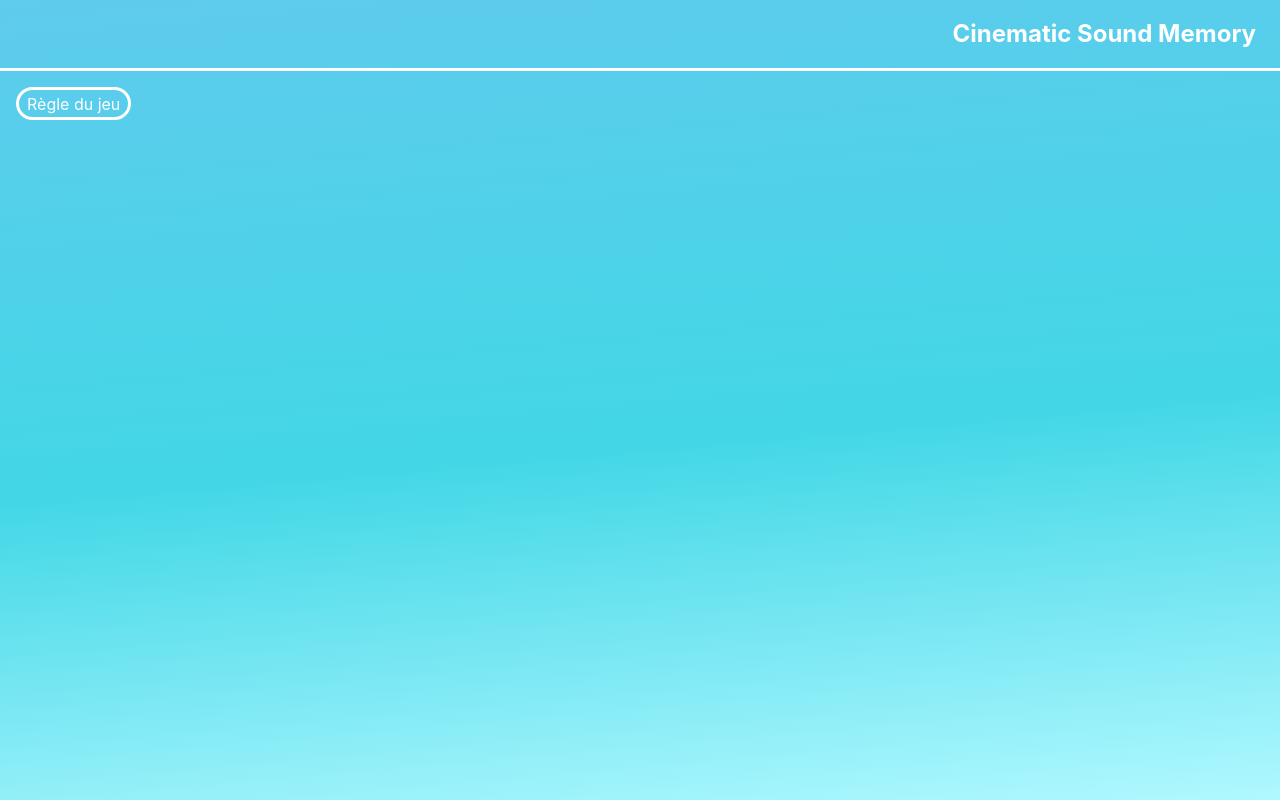
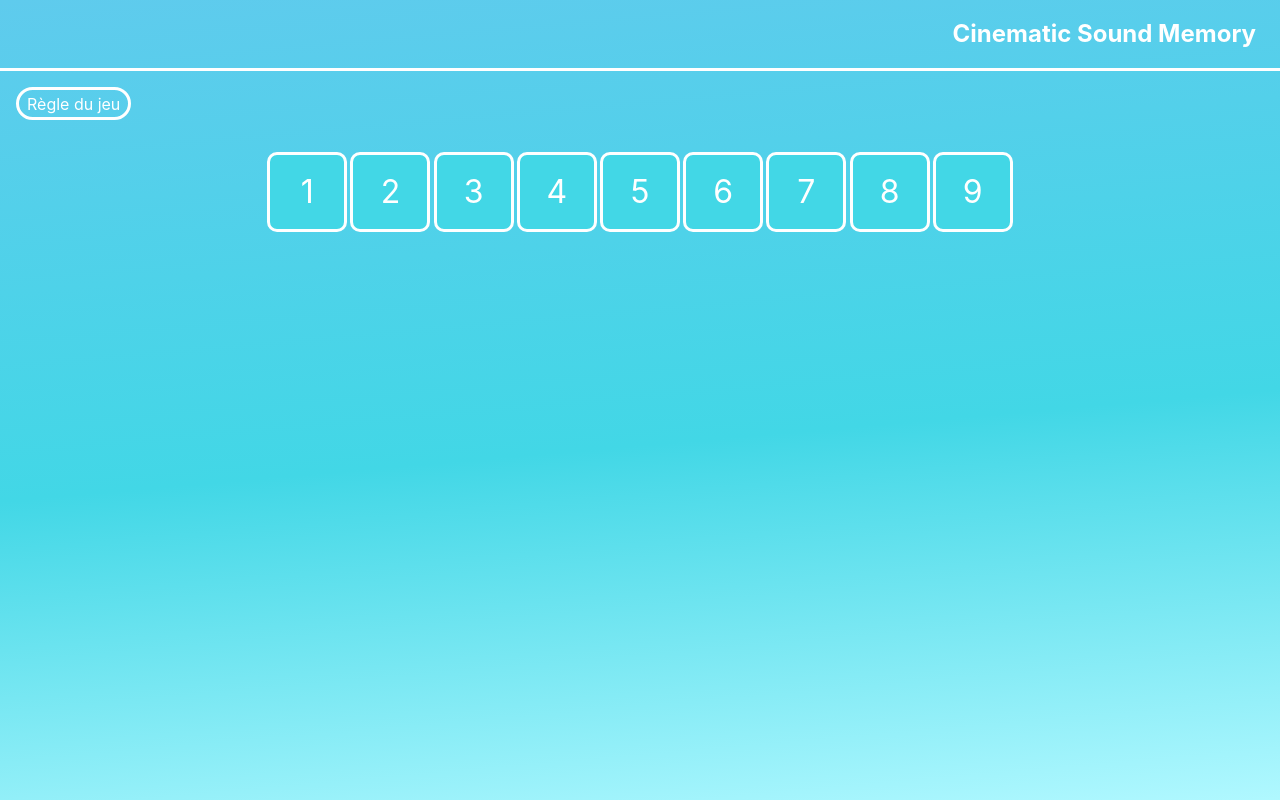
Before and after one commit to Gaultier-SOURIS/Cinematic_Sound_Memory, a React (Vite) app: page / in a window 1280 px wide. Built offline with nearby package versions, Linux system fonts and the light colour scheme.

Commit message:
added pads interface

```diff
--- a/src/components/Buttons/RulesBtn.scss
+++ b/src/components/Buttons/RulesBtn.scss
@@ -5,5 +5,4 @@
   border-radius: 25px;
   padding: 0.1rem 0.5rem;
   margin: 1rem 0 0 1rem;
-  color: v.$mainTxt;
 }
--- a/src/components/Main/Main.jsx
+++ b/src/components/Main/Main.jsx
@@ -1,10 +1,12 @@
 import './Main.scss';
 import RulesBtn from '../Buttons/RulesBtn';
+import Pads from '../Pads/Pads';
 
 export default function Main() {
   return (
     <div className="main">
       <RulesBtn />
+      <Pads />
     </div>
   );
 }
--- a/src/components/NavBar/NavBar.scss
+++ b/src/components/NavBar/NavBar.scss
@@ -10,6 +10,5 @@
     font-size: 1.5rem;
     margin-right: 0.5rem;
     font-weight: bold;
-    color: v.$mainTxt;
   }
 }
--- /dev/null
+++ b/src/components/Pads/Pads.jsx
@@ -0,0 +1,15 @@
+import './Pads.scss';
+
+export default function Pads() {
+  const pads = [];
+
+  for (let i = 0; i < 9; i++) {
+    pads.push(
+      <div className="pad" id={`pad-${i}`} key={i}>
+        {i + 1}
+      </div>
+    );
+  }
+
+  return <div className="pads-container">{pads}</div>;
+}
--- /dev/null
+++ b/src/components/Pads/Pads.scss
@@ -0,0 +1,24 @@
+@use '@scssVariables' as v;
+
+.pads-container {
+  display: flex;
+  justify-content: center;
+  align-items: center;
+  flex-wrap: wrap;
+  width: 70%;
+  gap: 0.2rem;
+  margin: 0 auto;
+  margin-top: 2rem;
+}
+
+.pad {
+  display: flex;
+  justify-content: center;
+  align-items: center;
+  width: 5rem;
+  height: 5rem;
+  border: 3px solid v.$mainBorder;
+  border-radius: 10px;
+  font-size: 2rem;
+  background-color: v.$padBg;
+}
--- a/src/styles/_variables.scss
+++ b/src/styles/_variables.scss
@@ -11,3 +11,7 @@ $mainTxt: #ffffff;
 //border
 
 $mainBorder: #ffffff;
+
+//pads
+
+$padBg: rgba(66, 215, 230, 1);
--- a/src/styles/index.scss
+++ b/src/styles/index.scss
@@ -21,4 +21,5 @@ body {
     v.$bg-color3 55%,
     v.$bg-color4 100%
   );
+  color: v.$mainTxt;
 }
```
Also changed, not shown: .eslintrc.cjs.
